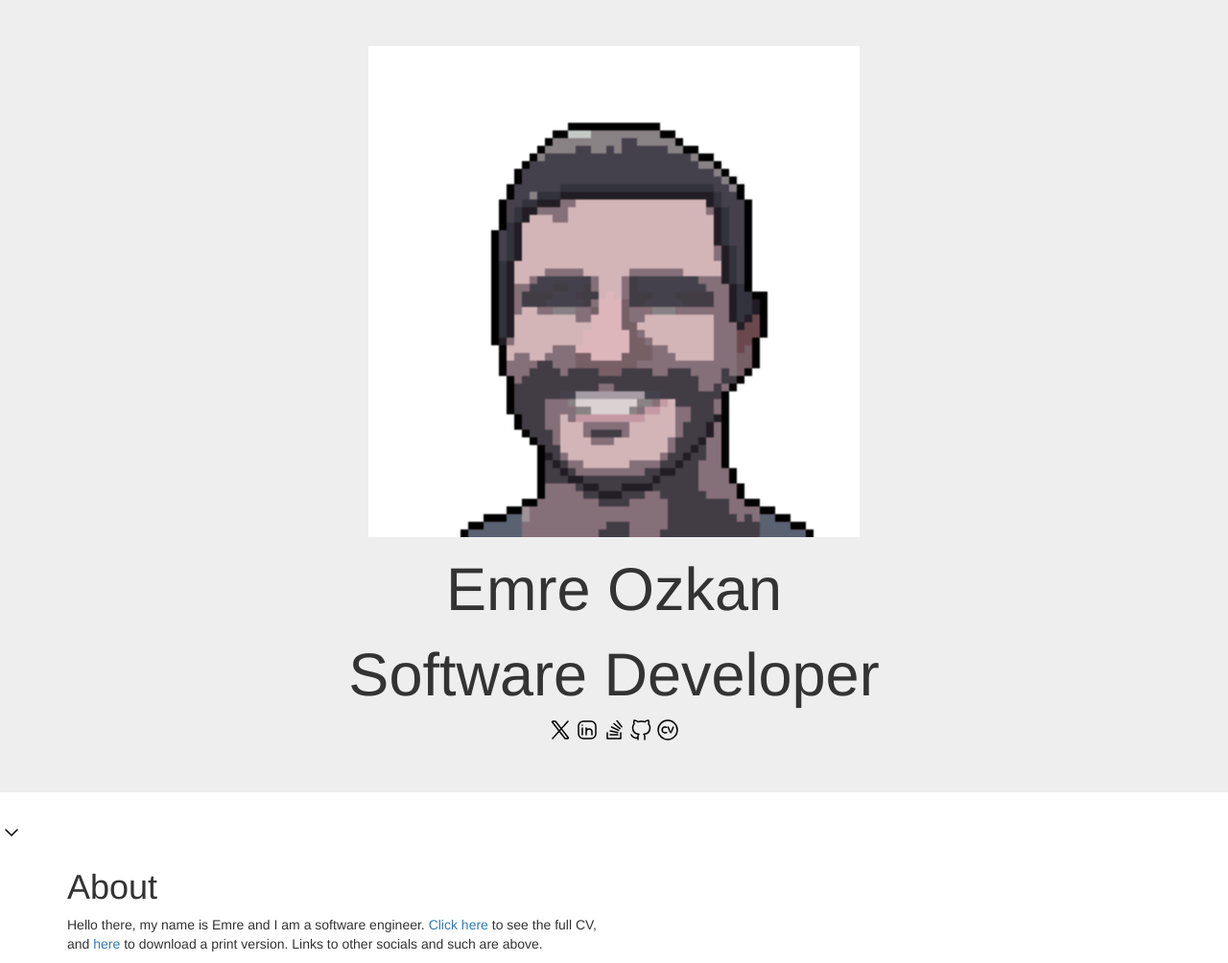
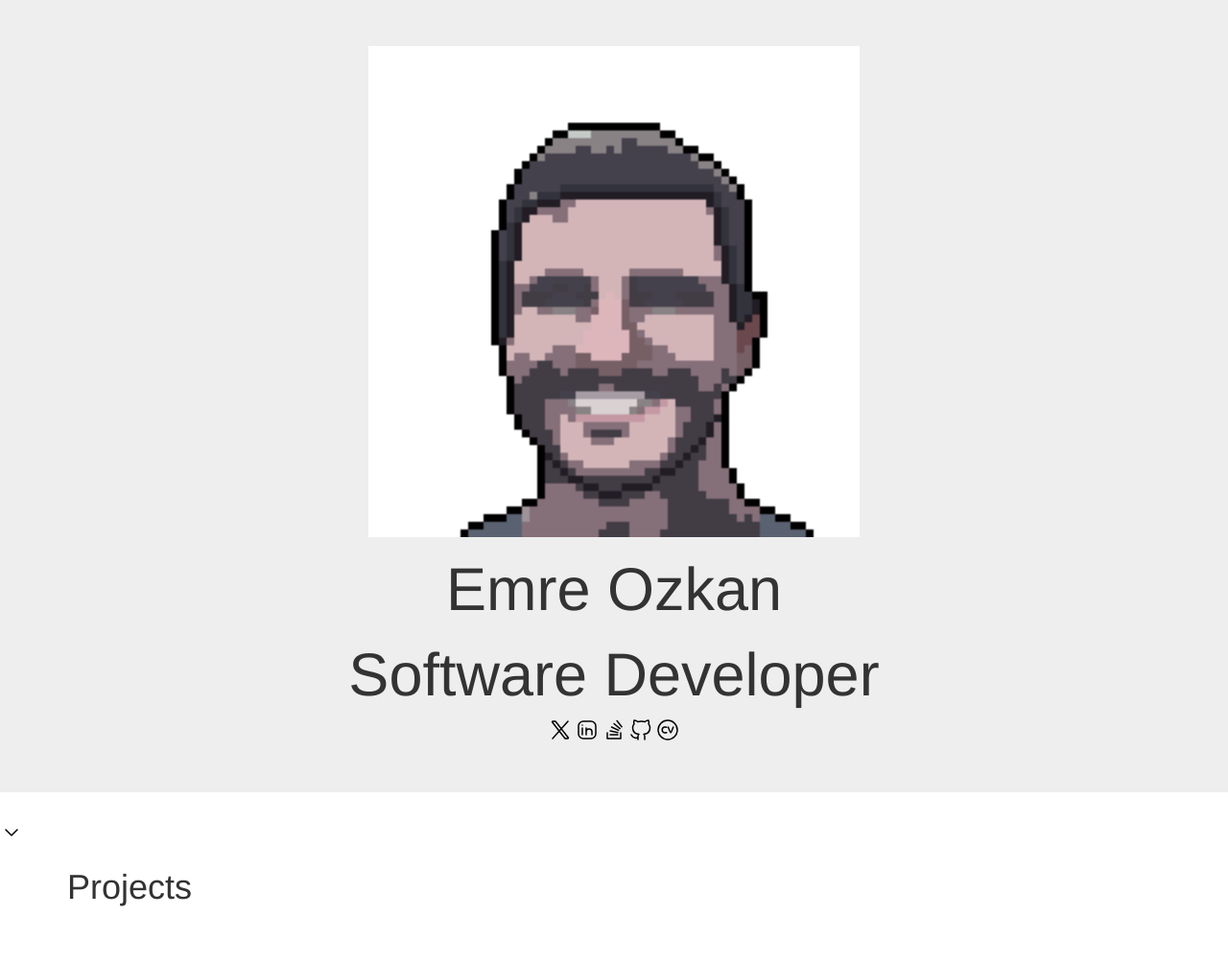
Before and after one commit to SamoTheFiend/SamoTheFiend.github.io, a Jekyll site: the page built from index.md, in a window 1280 px wide. Shown: the whole page at 96% size. Built offline with Jekyll 4.4.1, drawn with Linux system fonts in a browser that asks for light colours; nearby versions of some CDN libraries; library files that are not in the unit come from our copies; after the commit the page ends 954 px from its top, so only the background shows below that.

Commit message:
projects section

```diff
--- a/index.md
+++ b/index.md
@@ -3,5 +3,4 @@
 title: Home
 ---
 
-# About
-Hello there, my name is Emre and I am a software engineer.  [Click here](cv) to see the full CV, and [here](assets/files/cv.pdf) to download a print version. Links to other socials and such are above.
+# Projects
```
